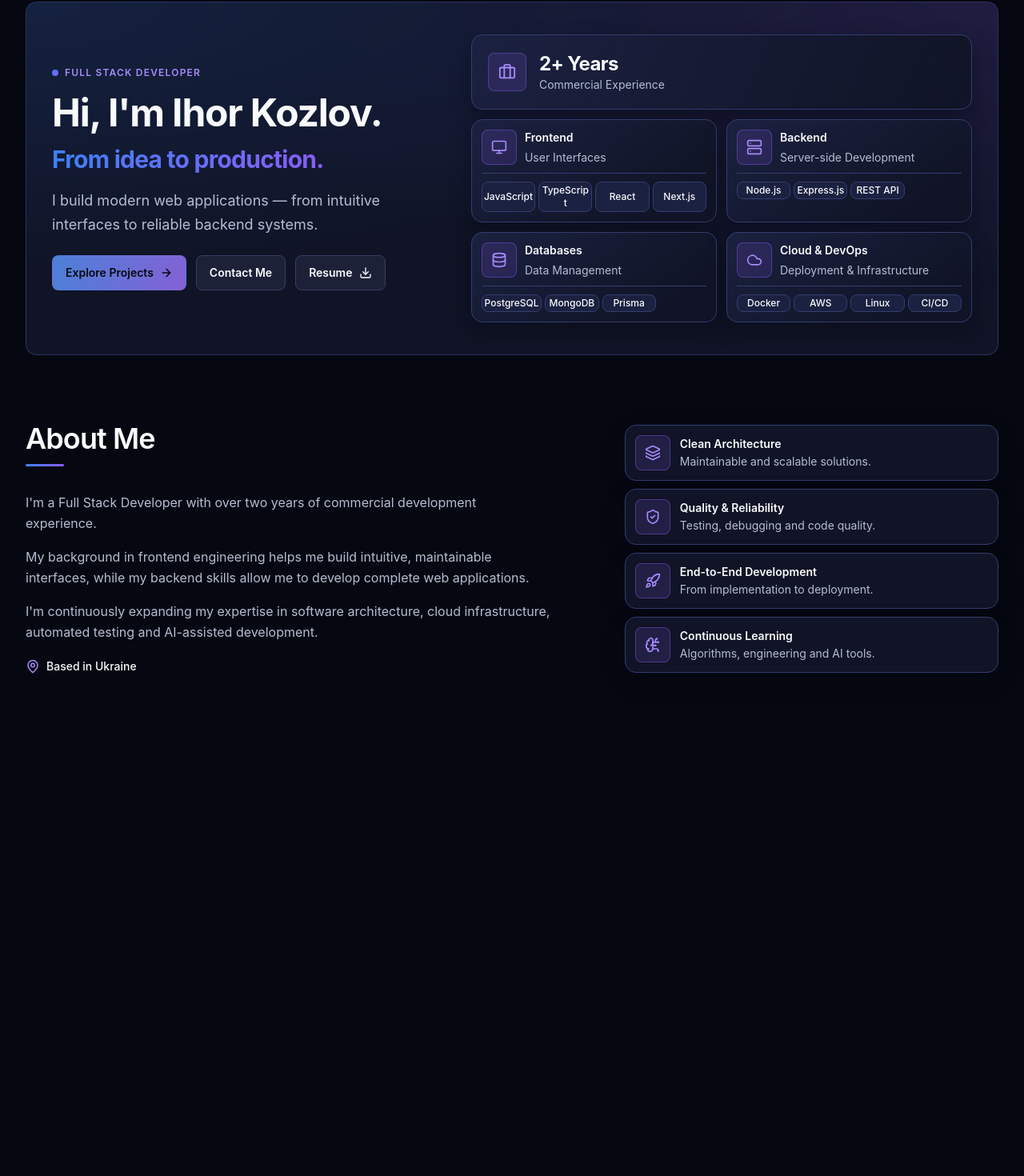
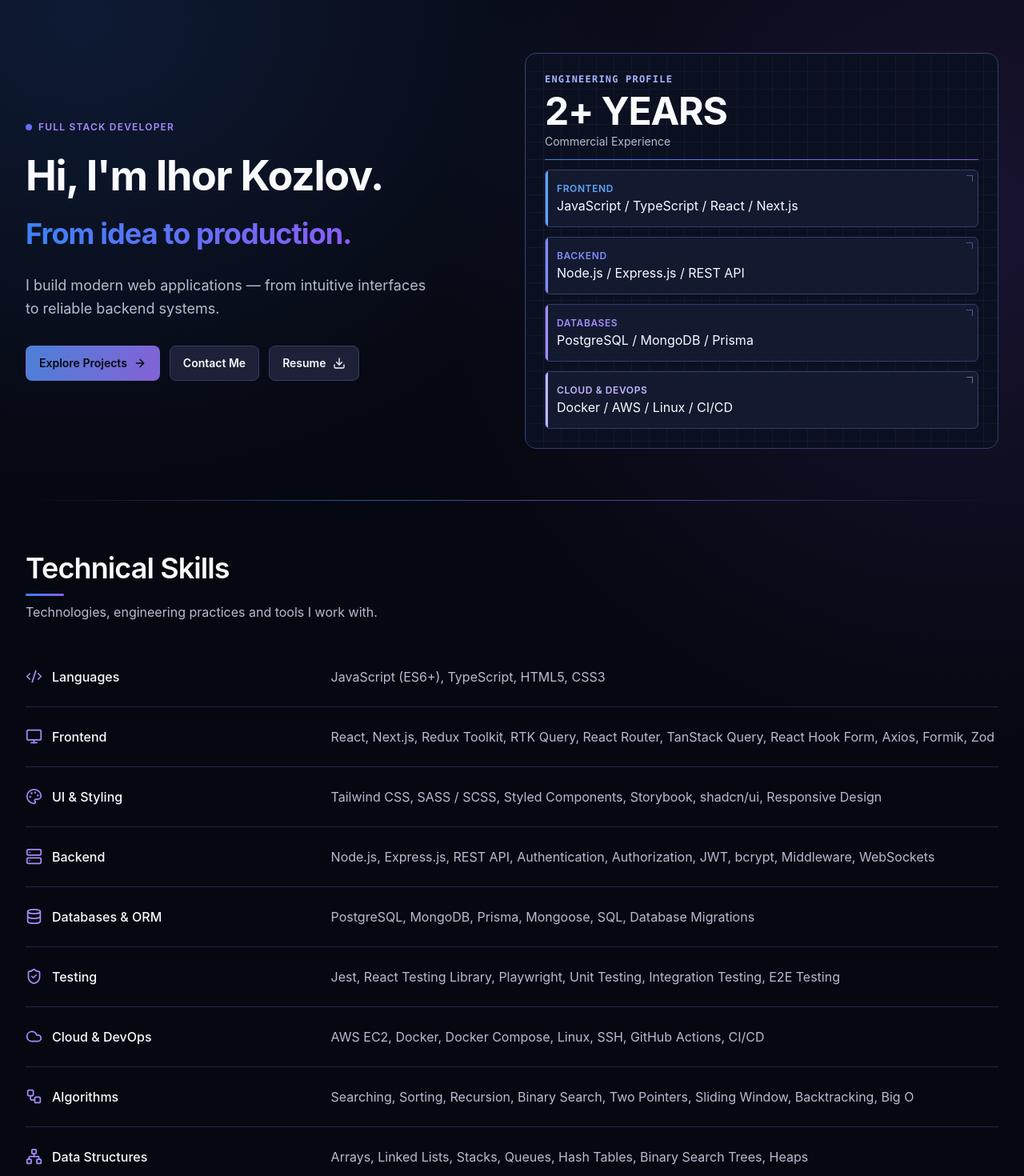
Before and after one commit to IhorKozloff/portfolio, a React (Vite) app: page / in a window 1280 px wide. Shown: the part 103-1573 px from the top of the page at 80% size. Before the commit the page ends 1010 px from the top, so only its background shows below. Built offline with nearby package versions, Linux system fonts and the light colour scheme.

Commit message:
section about was deleted, section tech skills was added

```diff
--- a/src/App.tsx
+++ b/src/App.tsx
@@ -1,6 +1,7 @@
 import { Header } from './components/layout/Header'
-import { About } from './components/sections/About'
 import { Hero } from './components/sections/Hero'
+import { TechnicalSkills } from './components/sections/TechnicalSkills'
+import { SectionDivider } from './components/ui/SectionDivider'
 
 function App() {
   return (
@@ -8,7 +9,8 @@ function App() {
       <Header />
       <main>
         <Hero />
-        <About />
+        <SectionDivider />
+        <TechnicalSkills />
       </main>
     </div>
   )
--- a/src/components/layout/Header.tsx
+++ b/src/components/layout/Header.tsx
@@ -15,7 +15,7 @@ export function Header() {
 
   return (
     <header
-      className="sticky top-0 z-10 border-b border-border bg-background"
+      className="sticky top-0 z-10 border-b border-border/70 bg-background/85 backdrop-blur-sm"
       onKeyDown={(event) => {
         if (event.key === 'Escape' && isOpen && menuButton.current?.getClientRects().length) {
           event.preventDefault()
--- a/src/components/sections/About.tsx
+++ /dev/null
@@ -1,53 +0,0 @@
-import { BrainCircuit, Layers, MapPin, Rocket, ShieldCheck } from 'lucide-react'
-import { profile } from '../../data/profile'
-import { Card } from '../ui/Card'
-import { Container } from '../ui/Container'
-import { SectionHeading } from '../ui/SectionHeading'
-
-const principleIcons = {
-  architecture: Layers,
-  quality: ShieldCheck,
-  development: Rocket,
-  learning: BrainCircuit,
-}
-
-export function About() {
-  const { about, location } = profile
-
-  return (
-    <section id="about" aria-labelledby="about-heading" className="scroll-mt-20 pb-12 sm:pb-16">
-      <Container className="grid gap-7 lg:grid-cols-[minmax(0,3fr)_minmax(0,2fr)] lg:items-center lg:gap-12">
-        <div className="min-w-0">
-          <SectionHeading id="about-heading">{about.heading}</SectionHeading>
-          <div className="max-w-prose space-y-4 leading-relaxed text-text-secondary">
-            {about.paragraphs.map((paragraph) => <p key={paragraph}>{paragraph}</p>)}
-          </div>
-          <p className="mt-5 flex items-center gap-2 text-sm font-medium text-text-primary">
-            <MapPin size={18} aria-hidden="true" className="shrink-0 text-accent-light" />
-            Based in {location}
-          </p>
-        </div>
-
-        <ul aria-label="Engineering principles" role="list" className="grid min-w-0 gap-2.5">
-          {about.principles.map(({ id, title, description }) => {
-            const Icon = principleIcons[id]
-
-            return (
-              <li key={id}>
-                <Card className="flex items-center gap-3 p-3!">
-                  <span className="grid size-11 shrink-0 place-items-center rounded-lg border border-accent/40 bg-accent/15 text-accent-light">
-                    <Icon size={20} aria-hidden="true" />
-                  </span>
-                  <div className="min-w-0 wrap-anywhere">
-                    <h3 className="text-sm font-semibold">{title}</h3>
-                    <p className="mt-0.5 text-sm leading-snug text-text-secondary">{description}</p>
-                  </div>
-                </Card>
-              </li>
-            )
-          })}
-        </ul>
-      </Container>
-    </section>
-  )
-}
--- a/src/components/sections/Hero.tsx
+++ b/src/components/sections/Hero.tsx
@@ -1,16 +1,14 @@
-import { ArrowRight, Briefcase, Cloud, Database, Download, Monitor, Server } from 'lucide-react'
+import { ArrowRight, Download } from 'lucide-react'
 import { headerLinks, navigationItems } from '../../data/navigation'
 import { profile } from '../../data/profile'
-import { Badge } from '../ui/Badge'
 import { Button } from '../ui/Button'
-import { Card } from '../ui/Card'
 import { Container } from '../ui/Container'
 
-const competencyIcons = {
-  frontend: Monitor,
-  backend: Server,
-  databases: Database,
-  cloud: Cloud,
+const competencyAccents = {
+  frontend: 'text-[#60A5FA]',
+  backend: 'text-[#818CF8]',
+  databases: 'text-accent-light',
+  cloud: 'text-[#C4B5FD]',
 }
 
 const actions = [
@@ -35,16 +33,12 @@ const actions = [
 
 export function Hero() {
   return (
-    <Container className="pt-6 pb-15 sm:pt-10 sm:pb-21">
+    <Container className="pt-6 sm:pt-10">
       <section
         aria-labelledby="hero-heading"
-        className="relative isolate overflow-hidden rounded-card border border-border/75 bg-surface px-gutter py-6 sm:py-9 lg:py-10"
+        className="pt-7 sm:pt-10 lg:pt-16"
       >
-        <div
-          aria-hidden="true"
-          className="pointer-events-none absolute inset-0 -z-10 bg-[radial-gradient(ellipse_at_top_left,var(--color-primary),transparent_55%),radial-gradient(ellipse_at_top_right,var(--color-accent),transparent_60%)] opacity-[0.13]"
-        />
-        <div className="grid items-center gap-7 lg:grid-cols-[minmax(0,11fr)_minmax(0,14fr)] lg:gap-8">
+        <div className="grid items-center gap-7 lg:grid-cols-2 lg:gap-8">
           <div className="min-w-0">
             <p className="flex items-center gap-2 text-xs font-semibold tracking-widest text-accent-light">
               <span aria-hidden="true" className="size-2 shrink-0 rounded-full bg-primary bg-aurora" />
@@ -52,19 +46,19 @@ export function Hero() {
             </p>
             <h1
               id="hero-heading"
-              className="mt-3 wrap-anywhere text-3xl leading-tight font-bold tracking-tight sm:text-4xl lg:text-5xl"
+              className="mt-4 wrap-anywhere text-3xl leading-tight font-bold tracking-tight sm:text-4xl lg:mt-5 lg:text-5xl xl:text-[3.25rem]"
             >
               Hi, I'm {profile.name}.
             </h1>
-            <p className="mt-2 text-xl leading-snug font-bold tracking-tight text-accent-light sm:text-3xl">
+            <p className="mt-3 text-xl leading-snug font-bold tracking-tight text-accent-light sm:text-3xl lg:mt-4 lg:text-[2.125rem] xl:text-4xl">
               <span className="bg-aurora bg-clip-text text-transparent forced-colors:text-[CanvasText]">
                 {profile.tagline}
               </span>
             </p>
-            <p className="mt-4 max-w-lg leading-relaxed text-text-secondary sm:text-lg">
+            <p className="mt-5 max-w-lg leading-relaxed text-text-secondary sm:text-lg lg:mt-6">
               {profile.description}
             </p>
-            <div className="mt-6 flex flex-wrap gap-2 sm:gap-3">
+            <div className="mt-7 flex flex-wrap gap-2 sm:gap-3 lg:mt-8">
               {actions.map((action) => {
                 const Icon = 'icon' in action ? action.icon : undefined
                 const content = (
@@ -87,53 +81,36 @@ export function Hero() {
             </div>
           </div>
 
-          <div className="grid min-w-0 grid-cols-2 gap-2.5 sm:gap-3">
-            <Card className="col-span-2 flex items-center gap-3 bg-[linear-gradient(115deg,var(--color-elevated-surface),transparent)] sm:gap-4">
-              <span className="grid size-10 shrink-0 place-items-center rounded-lg border border-accent/40 bg-accent/15 text-accent-light sm:size-12">
-                <Briefcase size={22} aria-hidden="true" />
-              </span>
-              <div>
-                <p className="text-2xl font-bold tracking-tight text-text-primary">{profile.experience.value}</p>
-                <p className="text-sm text-text-secondary">{profile.experience.label}</p>
-              </div>
-            </Card>
-            {profile.competencies.map(({ id, label, detail, technologies }) => {
-              const Icon = competencyIcons[id]
-
-              return (
-                <Card
-                  key={id}
-                  className="col-span-2 min-w-0 bg-[linear-gradient(145deg,var(--color-elevated-surface),transparent_80%)] p-3! min-[560px]:col-span-1"
-                >
-                  <div className="flex items-center gap-2.5">
-                    <span className="grid size-11 shrink-0 place-items-center rounded-lg border border-accent/40 bg-accent/15 text-accent-light">
-                      <Icon size={20} aria-hidden="true" />
-                    </span>
-                    <div className="flex min-h-11 min-w-0 flex-col justify-between gap-0.5 wrap-anywhere">
-                      <h2 className="text-sm font-semibold text-text-primary">{label}</h2>
-                      <p className="text-sm leading-snug text-text-secondary">{detail}</p>
-                    </div>
-                  </div>
-                  <ul
-                    role="list"
-                    className={`mt-2.5 grid gap-1 border-t border-border pt-2.5 ${
-                      id === 'databases'
-                        ? 'grid-cols-[minmax(0,1.12fr)_repeat(2,minmax(0,1fr))_minmax(0,0.88fr)]'
-                        : 'grid-cols-4'
-                    }`}
-                  >
-                    {technologies.map((technology) => (
-                      <li key={technology} className="grid min-w-0">
-                        <Badge className="content-center px-0.5! py-0.5! text-center text-xs!">{technology}</Badge>
-                      </li>
-                    ))}
-                  </ul>
-                </Card>
-              )
-            })}
-          </div>
+          <section
+            aria-labelledby="engineering-profile-heading"
+            className="relative isolate min-w-0 overflow-hidden rounded-card border border-border bg-[#0B1020] p-4 sm:p-5 lg:p-6"
+          >
+            <div
+              aria-hidden="true"
+              className="pointer-events-none absolute inset-0 -z-10 bg-[linear-gradient(to_right,var(--color-border)_1px,transparent_1px),linear-gradient(to_bottom,var(--color-border)_1px,transparent_1px)] bg-size-[22px_22px] opacity-20"
+            />
+            <h2 id="engineering-profile-heading" className="font-mono text-xs font-semibold tracking-widest text-indigo-300">
+              {profile.engineeringHeading}
+            </h2>
+            <p className="mt-2 text-4xl font-bold tracking-tight text-text-primary uppercase sm:text-5xl">
+              {profile.experience.value}
+            </p>
+            <p className="mt-1 text-sm text-text-secondary">{profile.experience.label}</p>
+            <div aria-hidden="true" className="mt-3 h-px bg-aurora" />
+            <ul role="list" className="mt-3 grid gap-2 sm:gap-2.5 lg:gap-3">
+              {profile.competencies.map(({ id, label, technologies }) => (
+                <li key={id} className={`relative flex min-w-0 flex-col justify-center overflow-hidden rounded-md border border-border bg-[#131A30] py-2 pr-5 pl-3.5 sm:py-3 lg:min-h-[72px] ${competencyAccents[id]}`}>
+                  <span aria-hidden="true" className="absolute inset-y-0 left-0 w-[3px] bg-current" />
+                  <span aria-hidden="true" className="absolute top-1.5 right-1.5 size-2 border-t border-r border-current opacity-50" />
+                  <h3 className="text-xs font-semibold tracking-wider uppercase">{label}</h3>
+                  <p className="mt-0.5 wrap-anywhere text-sm leading-snug text-text-primary sm:text-[0.9375rem] lg:text-base">
+                    {technologies.join(' / ')}
+                  </p>
+                </li>
+              ))}
+            </ul>
+          </section>
         </div>
-
       </section>
     </Container>
   )
--- /dev/null
+++ b/src/components/sections/TechnicalSkills.tsx
@@ -0,0 +1,51 @@
+import { BrainCircuit, Cloud, CodeXml, Database, Monitor, Network, Palette, Server, Settings, ShieldCheck, Terminal, Workflow } from 'lucide-react'
+import { skillCategories } from '../../data/skills'
+import { Container } from '../ui/Container'
+import { SectionHeading } from '../ui/SectionHeading'
+
+const categoryIcons = {
+  languages: CodeXml,
+  frontend: Monitor,
+  styling: Palette,
+  backend: Server,
+  databases: Database,
+  testing: ShieldCheck,
+  cloud: Cloud,
+  algorithms: Workflow,
+  structures: Network,
+  build: Settings,
+  tools: Terminal,
+  ai: BrainCircuit,
+}
+
+export function TechnicalSkills() {
+  return (
+    <section id="stack" aria-labelledby="stack-heading" className="scroll-mt-20 pb-12 sm:pb-16">
+      <Container>
+        <SectionHeading id="stack-heading" description="Technologies, engineering practices and tools I work with.">
+          Technical Skills
+        </SectionHeading>
+        <dl className="divide-y divide-border/60">
+          {skillCategories.map(({ id, label, technologies }) => {
+            const Icon = categoryIcons[id]
+
+            return (
+              <div
+                key={id}
+                className="grid gap-2 py-3.5 md:grid-cols-[minmax(0,3fr)_minmax(0,7fr)] md:gap-6 md:py-5 lg:py-6"
+              >
+                <dt className="flex min-w-0 items-start gap-3 font-medium leading-relaxed text-text-primary">
+                  <Icon size={21} aria-hidden="true" className="mt-0.5 shrink-0 text-accent-light" />
+                  <span className="min-w-0 wrap-anywhere">{label}</span>
+                </dt>
+                <dd className="min-w-0 wrap-anywhere leading-relaxed text-text-secondary">
+                  {technologies.join(', ')}
+                </dd>
+              </div>
+            )
+          })}
+        </dl>
+      </Container>
+    </section>
+  )
+}
--- /dev/null
+++ b/src/components/ui/SectionDivider.tsx
@@ -0,0 +1,9 @@
+import { Container } from './Container'
+
+export function SectionDivider() {
+  return (
+    <Container aria-hidden="true" className="my-8 md:my-12 lg:my-16">
+      <div className="h-px bg-[linear-gradient(90deg,transparent,var(--color-primary),var(--color-accent),transparent)] opacity-60" />
+    </Container>
+  )
+}
--- a/src/data/navigation.ts
+++ b/src/data/navigation.ts
@@ -4,8 +4,7 @@ type NavigationItem = {
 }
 
 export const navigationItems: readonly NavigationItem[] = [
-  { label: 'About', href: '#about' },
-  { label: 'Stack' },
+  { label: 'Stack', href: '#stack' },
   { label: 'Projects' },
   { label: 'Experience' },
   { label: 'Contact' },
--- a/src/data/profile.ts
+++ b/src/data/profile.ts
@@ -4,49 +4,32 @@ export const profile = {
   tagline: 'From idea to production.',
   description: 'I build modern web applications — from intuitive interfaces to reliable backend systems.',
   location: 'Ukraine',
-  about: {
-    heading: 'About Me',
-    paragraphs: [
-      "I'm a Full Stack Developer with over two years of commercial development experience.",
-      'My background in frontend engineering helps me build intuitive, maintainable interfaces, while my backend skills allow me to develop complete web applications.',
-      "I'm continuously expanding my expertise in software architecture, cloud infrastructure, automated testing and AI-assisted development.",
-    ],
-    principles: [
-      { id: 'architecture', title: 'Clean Architecture', description: 'Maintainable and scalable solutions.' },
-      { id: 'quality', title: 'Quality & Reliability', description: 'Testing, debugging and code quality.' },
-      { id: 'development', title: 'End-to-End Development', description: 'From implementation to deployment.' },
-      { id: 'learning', title: 'Continuous Learning', description: 'Algorithms, engineering and AI tools.' },
-    ],
-  },
   actions: {
     projects: 'Explore Projects',
     contact: 'Contact Me',
     resume: 'Resume',
   },
+  engineeringHeading: 'ENGINEERING PROFILE',
   experience: { value: '2+ Years', label: 'Commercial Experience' },
   competencies: [
     {
       id: 'frontend',
       label: 'Frontend',
-      detail: 'User Interfaces',
       technologies: ['JavaScript', 'TypeScript', 'React', 'Next.js'],
     },
     {
       id: 'backend',
       label: 'Backend',
-      detail: 'Server-side Development',
       technologies: ['Node.js', 'Express.js', 'REST API'],
     },
     {
       id: 'databases',
       label: 'Databases',
-      detail: 'Data Management',
       technologies: ['PostgreSQL', 'MongoDB', 'Prisma'],
     },
     {
       id: 'cloud',
       label: 'Cloud & DevOps',
-      detail: 'Deployment & Infrastructure',
       technologies: ['Docker', 'AWS', 'Linux', 'CI/CD'],
     },
   ],
--- /dev/null
+++ b/src/data/skills.ts
@@ -0,0 +1,156 @@
+type SkillCategory = {
+  id: string
+  label: string
+  technologies: readonly string[]
+}
+
+export const skillCategories = [
+  {
+    id: 'languages',
+    label: 'Languages',
+    technologies: [
+      'JavaScript (ES6+)',
+      'TypeScript',
+      'HTML5',
+      'CSS3',
+    ],
+  },
+  {
+    id: 'frontend',
+    label: 'Frontend',
+    technologies: [
+      'React',
+      'Next.js',
+      'Redux Toolkit',
+      'RTK Query',
+      'React Router',
+      'TanStack Query',
+      'React Hook Form',
+      'Axios',
+      'Formik',
+      'Zod',
+    ],
+  },
+  {
+    id: 'styling',
+    label: 'UI & Styling',
+    technologies: [
+      'Tailwind CSS',
+      'SASS / SCSS',
+      'Styled Components',
+      'Storybook',
+      'shadcn/ui',
+      'Responsive Design',
+    ],
+  },
+  {
+    id: 'backend',
+    label: 'Backend',
+    technologies: [
+      'Node.js',
+      'Express.js',
+      'REST API',
+      'Authentication',
+      'Authorization',
+      'JWT',
+      'bcrypt',
+      'Middleware',
+      'WebSockets',
+    ],
+  },
+  {
+    id: 'databases',
+    label: 'Databases & ORM',
+    technologies: [
+      'PostgreSQL',
+      'MongoDB',
+      'Prisma',
+      'Mongoose',
+      'SQL',
+      'Database Migrations',
+    ],
+  },
+  {
+    id: 'testing',
+    label: 'Testing',
+    technologies: [
+      'Jest',
+      'React Testing Library',
+      'Playwright',
+      'Unit Testing',
+      'Integration Testing',
+      'E2E Testing',
+    ],
+  },
+  {
+    id: 'cloud',
+    label: 'Cloud & DevOps',
+    technologies: [
+      'AWS EC2',
+      'Docker',
+      'Docker Compose',
+      'Linux',
+      'SSH',
+      'GitHub Actions',
+      'CI/CD',
+    ],
+  },
+  {
+    id: 'algorithms',
+    label: 'Algorithms',
+    technologies: [
+      'Searching',
+      'Sorting',
+      'Recursion',
+      'Binary Search',
+      'Two Pointers',
+      'Sliding Window',
+      'Backtracking',
+      'Big O',
+    ],
+  },
+  {
+    id: 'structures',
+    label: 'Data Structures',
+    technologies: [
+      'Arrays',
+      'Linked Lists',
+      'Stacks',
+      'Queues',
+      'Hash Tables',
+      'Binary Search Trees',
+      'Heaps',
+    ],
+  },
+  {
+    id: 'build',
+    label: 'Build & Code Quality',
+    technologies: [
+      'Vite',
+      'Webpack',
+      'Babel',
+      'ESLint',
+      'Prettier',
+    ],
+  },
+  {
+    id: 'tools',
+    label: 'Development Tools',
+    technologies: [
+      'Git',
+      'GitHub',
+      'VS Code',
+      'npm',
+    ],
+  },
+  {
+    id: 'ai',
+    label: 'AI-Assisted Development',
+    technologies: [
+      'OpenAI Codex',
+      'AI Coding Agents',
+      'Prompt Engineering',
+      'Agent Instructions (AGENTS.md)',
+    ],
+  },
+] as const satisfies readonly SkillCategory[]
--- a/src/index.css
+++ b/src/index.css
@@ -24,7 +24,11 @@
   }
 
   body {
-    @apply bg-background font-sans text-base text-text-primary antialiased;
+    @apply min-h-dvh bg-background font-sans text-base text-text-primary antialiased;
+    background-image:
+      radial-gradient(ellipse 60rem 48rem at 8% 8rem, color-mix(in srgb, var(--color-primary) 15%, transparent), transparent 75%),
+      radial-gradient(ellipse 56rem 54rem at 95% 24rem, color-mix(in srgb, var(--color-accent) 14%, transparent), transparent 75%);
+    background-repeat: no-repeat;
   }
 
   :focus-visible {
```
